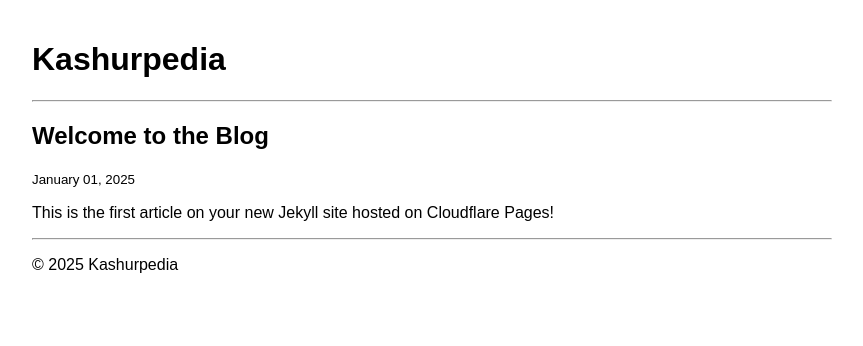
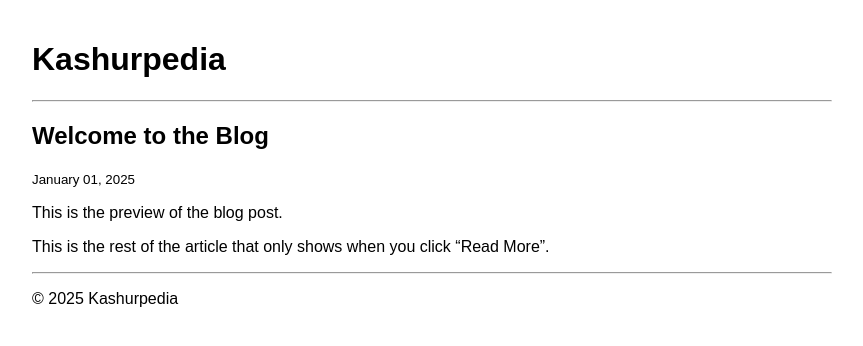
Before and after one commit to itzfew/kashur-koam, a Jekyll site: the page built from _posts/2025-01-01-welcome.md, in a window 1280 px wide. Shown: the top 346 px of the page, without its empty margins (208-1071 px from the left). Built offline with Jekyll 4.4.1, drawn with Linux system fonts in a browser that asks for light colours.

Commit message:
Add files via upload

```diff
--- a/_posts/2025-01-01-welcome.md
+++ b/_posts/2025-01-01-welcome.md
@@ -2,6 +2,11 @@
 layout: post
 title: "Welcome to the Blog"
 date: 2025-01-01
+categories: [news]
 ---
 
-This is the first article on your new Jekyll site hosted on Cloudflare Pages!
+This is the preview of the blog post.
+
+<!--more-->
+
+This is the rest of the article that only shows when you click "Read More".
```
